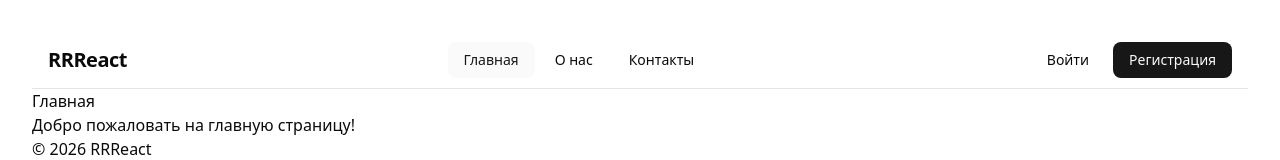
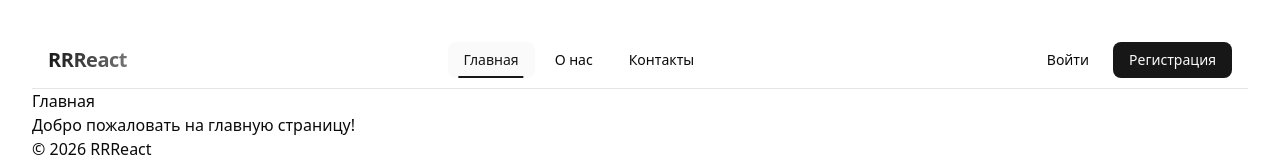
Before and after one commit to KapaSique/ReactPractice, a React (Vite) app: page / in a window 1280 px wide. Shown: the top 160 px of the page. Built offline with nearby package versions, Linux system fonts and the light colour scheme.

Commit message:
header.tsx added

```diff
--- a/src/components/Header.tsx
+++ b/src/components/Header.tsx
@@ -31,7 +31,7 @@ export const Header = () => {
     <header className="sticky top-0 z-50 w-full border-b bg-background/95 backdrop-blur supports-[backdrop-filter]:bg-background/60">
       <div className="container mx-auto flex h-14 items-center justify-between px-4">
 
-        <Link to="/" className="text-xl font-bold tracking-tight">
+        <Link to="/" className="text-xl font-bold tracking-tight bg-gradient-to-r from-primary to-primary/60 bg-clip-text text-transparent transition-opacity hover:opacity-80">
           RRReact
         </Link>
 
@@ -42,7 +42,7 @@ export const Header = () => {
               <NavigationMenuItem key={link.to}>
                 <NavigationMenuLink
                   asChild
-                  className={navigationMenuTriggerStyle()}
+                  className={`${navigationMenuTriggerStyle()} relative after:absolute after:bottom-0 after:left-1/2 after:h-0.5 after:w-0 after:-translate-x-1/2 after:bg-primary after:transition-all after:duration-300 hover:after:w-3/4 ${location.pathname === link.to ? "after:w-3/4" : ""}`}
                   data-active={location.pathname === link.to}
                 >
                   <Link to={link.to}>{link.label}</Link>
```
